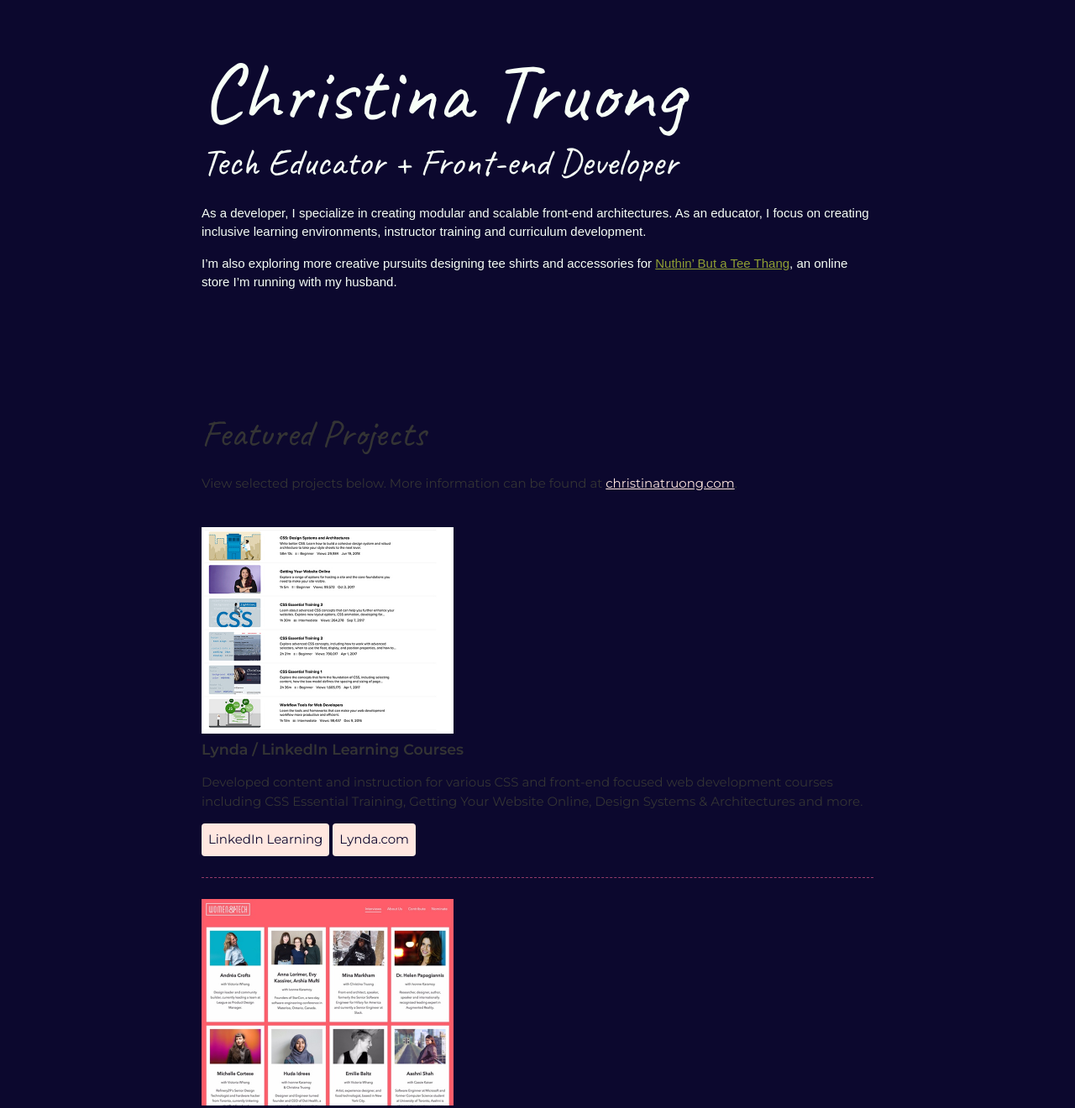
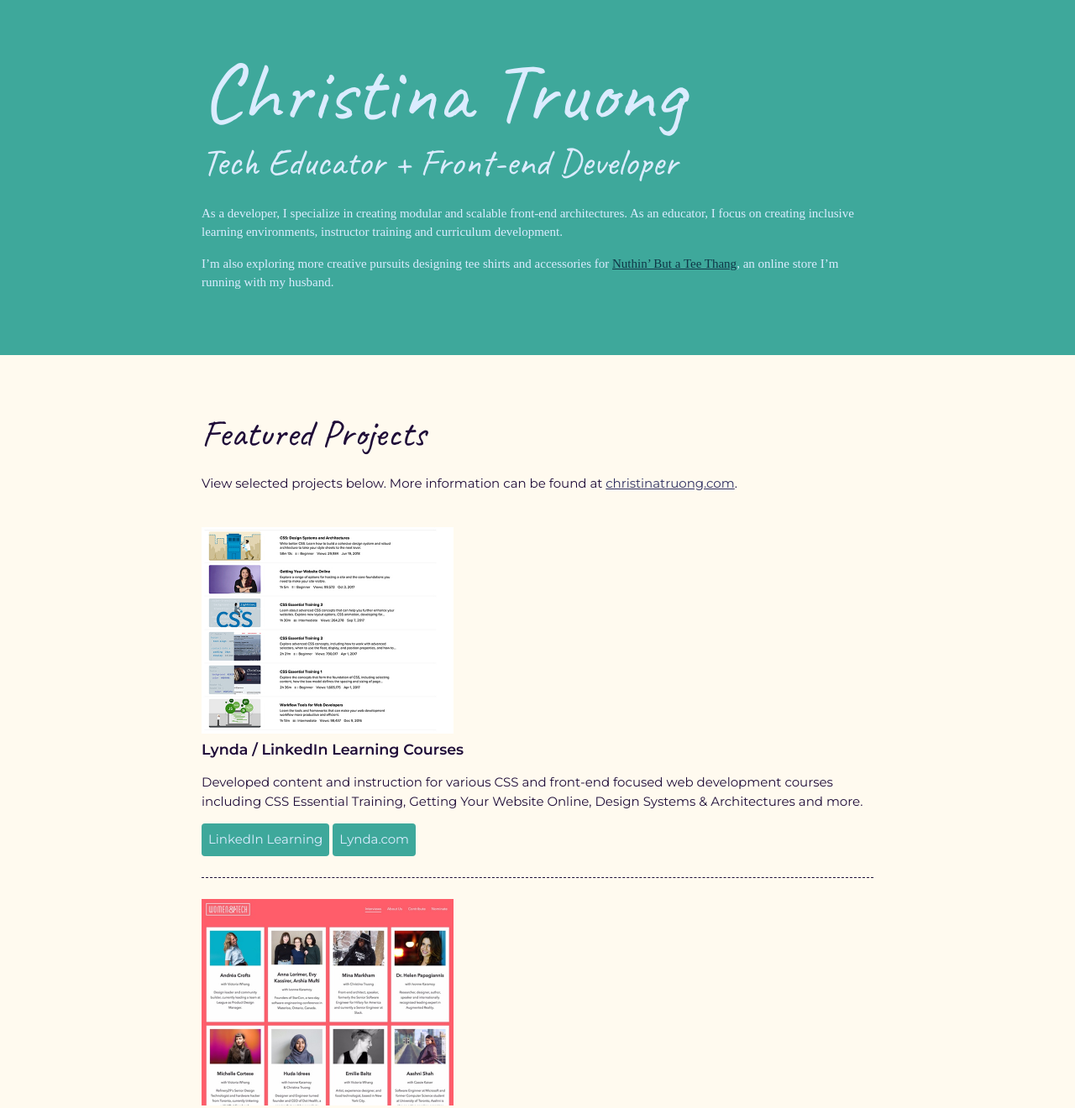
Before and after one commit to TheHagueUniversity/css-basic-challenge-noblanko, a plain HTML site: page index.html in a window 1280 px wide. Shown: the top 1320 px of the page at 84% size. Drawn offline with Linux system fonts and the light colour scheme.

Commit message:
Part 1. The Basics
Version 2

```diff
--- a/css/styles.css
+++ b/css/styles.css
@@ -1,3 +1,4 @@
+
 
 /* Global styles
 ------------------------------------*/
@@ -9,7 +10,7 @@
 }
 
 body {
-  color: #343434;
+  color: #1F0C38;
   margin: 0;
   padding: 0;
   font-family: 'Montserrat', sans-serif;
@@ -20,7 +21,7 @@
   width: 300px;
 }
 a {
-  color: #90A033;
+  color: #0F3747;
 }
 a:hover {
   text-decoration: none;
@@ -53,7 +54,7 @@
   margin: 0;
 }
 .divider > section {
-  border-bottom: 1px dashed #943B68;
+  border-bottom: 1px dashed #1F0C38;
   padding: 25px 0;
 }
 .divider > section:last-of-type {
@@ -64,23 +65,23 @@
 /* Profile
 ------------------------------------*/
 header {
-  background: #0C082E;
-  color: #F7FFF7;
-  font-family: 'Poppins', sans-serif;
+  background: #3EA89B;
+  color: #DBECFF;
+  font-family: 'Roboto Slab', serif;
 }
 
 
 /* Projects
 ------------------------------------*/
 .projects {
-  background: #0C082E;
+  background: #FFFAEF;
 }
 .projects a {
-  color: #FFE7E0;
+  color: #2F3061;
 }
 .projects .btn {
-  color: #0C082E;
-  background: #FFE7E0;
+  color: #DBECFF;
+  background: #3EA89B;
   text-decoration: none;
   padding: 8px;
   border-radius: 4px;
@@ -100,7 +101,7 @@
 /* Work Experience
 ------------------------------------*/
 .work-experience {
-  background: #AFA0C5;
+  background: #A79EBA;
 }
 
 
@@ -108,7 +109,7 @@
 /* Education
 ------------------------------------*/
 .education {
-  background-image: url(../images/post-its.jpeg);
+  background-image: url(../images/post-its.jpg);
   background-size: cover;
   background-position: top right;
   padding-bottom: 100px;
@@ -121,8 +122,8 @@
 /* Contact Info
 ------------------------------------*/
 footer {
-  background: #943B68;
-  color: #FFE7E0;
+  background: #99BA77;
+  color: #DBECFF;
 }
 .contact-list {
   list-style-type: none;
```
Also changed, not shown: 2 other files.
